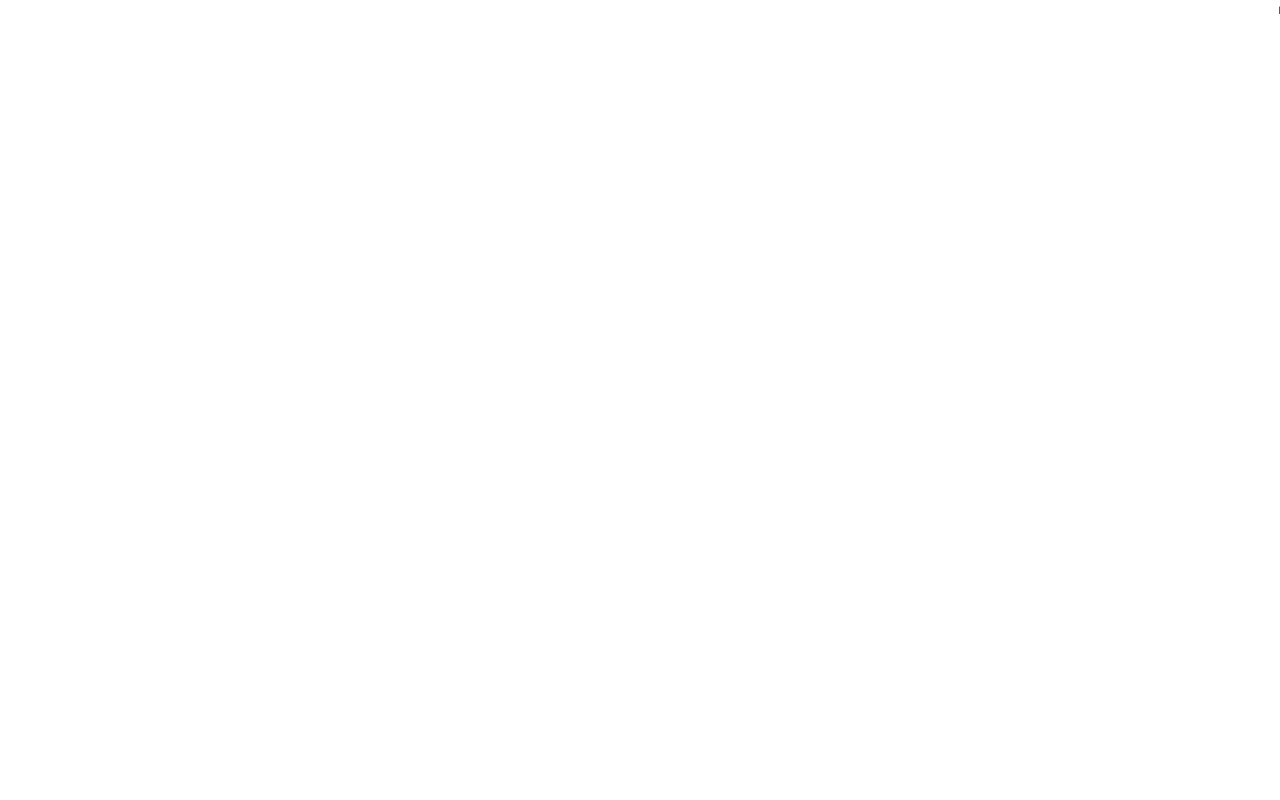
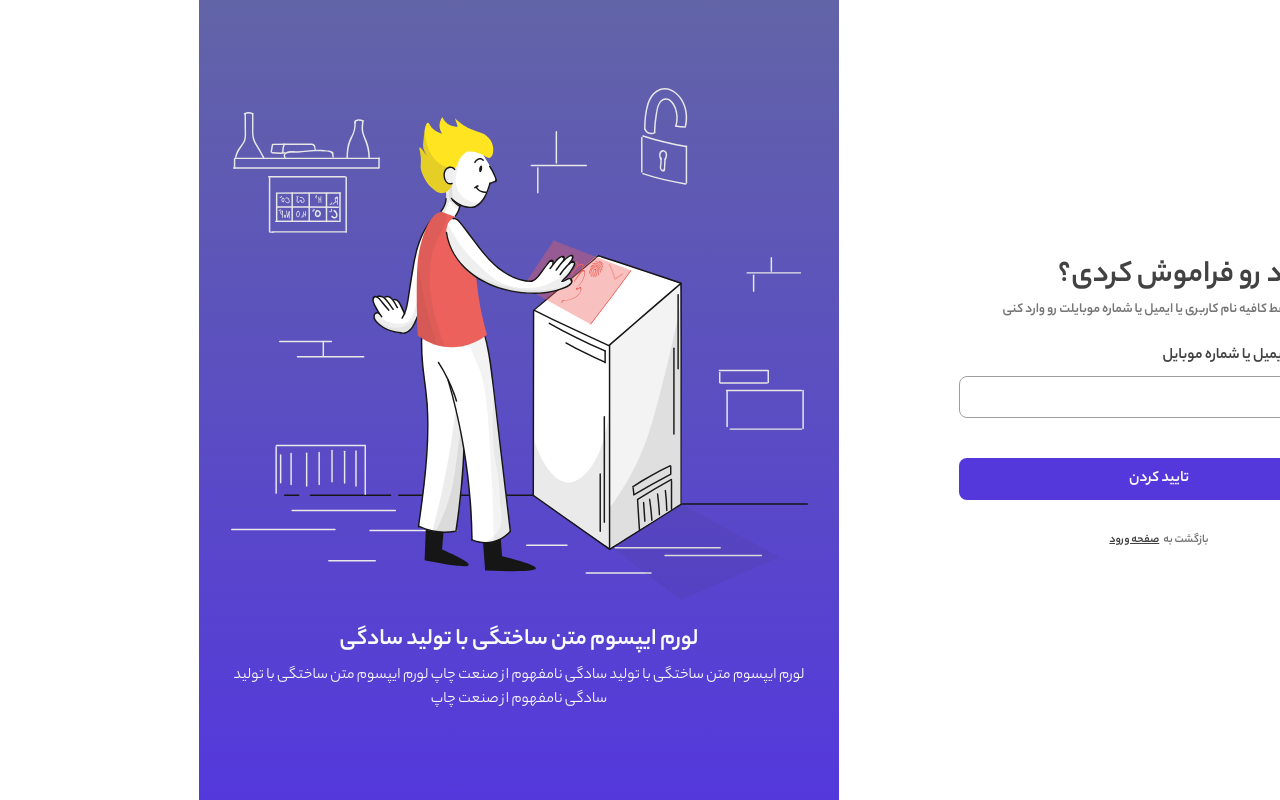
Before and after one commit to arminsb/bittip, a Nuxt app: page /auth/forgetPassword in a window 1280 px wide. Before the commit this address had no page. Built offline with nearby package versions, Linux system fonts and the light colour scheme.

Commit message:
forget password

```diff
--- a/components/Header.vue
+++ b/components/Header.vue
@@ -1,6 +1,7 @@
 <template>
   <ul>
-    <li><NuxtLink to="/register">register</NuxtLink></li>
+    <li><NuxtLink to="/auth/register">register</NuxtLink></li>
+    <li><NuxtLink to="/auth/login">register</NuxtLink></li>
     <li><NuxtLink to="/">home</NuxtLink></li>
   </ul>
 </template>
--- /dev/null
+++ b/pages/auth/forgetPassword.vue
@@ -0,0 +1,93 @@
+<template>
+  <div
+    class="center-directive w-full min-h-screen md:w-6/12 items-center dark:bg-darkBg"
+  >
+    <div class="center-directive flex-col py-10">
+      <div class="text-right w-full font-yekanBakhBold mb-6">
+        <h1 class="text-[32px] text-textLightBlack dark:text-textWhite">
+          رمز ورود رو فراموش کردی؟
+        </h1>
+        <p class="text-sm text-textMuted dark:text-grayBorder">
+          اشکالی نداره فقط کافیه نام کاربری یا ایمیل یا شماره موبایلت رو وارد
+          کنی
+        </p>
+      </div>
+      <div class="mb-5">
+        <label
+          for="username"
+          class="block mb-2 font-yekanBakhBold text-textLightBlack dark:text-textWhite dark:text-textWhite"
+          >نام کاربری یا ایمیل یا شماره موبایل</label
+        >
+
+        <input
+          v-model="formData.username"
+          @change="v$.username.$touch"
+          type="text"
+          id="username"
+          placeholder="وارد کردن"
+          class="my-input rounded-lg border outline-none border-grayBorder text-textLightBlack placeholder:text-grayBorder block w-full p-2.5 focus:border-inputFocus"
+          :class="{
+            'border-inputDanger focus:border-inputDanger': v$.username.$error,
+            'border-inputSuccess ': !v$.username.$invalid,
+          }"
+        />
+        <div
+          class="text-red-500"
+          v-for="error of v$.username.$errors"
+          :key="error.$uid"
+        >
+          <div class="error-msg">{{ error.$message }}</div>
+        </div>
+      </div>
+
+      <CommonSubmitButton
+        class="mt-5"
+        text="تایید کردن"
+        textColor="text-textWhite"
+        bgColor="bg-primaryBlue"
+        font="font-yekanBakh"
+      />
+
+      <div class="font-yekanBakhBold text-xs mt-8 flex">
+        <p class="text-textMuted pl-1">بازگشت به</p>
+        <NuxtLink
+          to="/auth/register"
+          class="text-textLightBlack dark:text-textWhite underline"
+          >صفحه ورود</NuxtLink
+        >
+      </div>
+    </div>
+  </div>
+</template>
+
+  <script>
+import { computed } from "vue";
+import { useVuelidate } from "@vuelidate/core";
+import { required, helpers } from "@vuelidate/validators";
+
+definePageMeta({
+  layout: "auth",
+});
+export default {
+  setup() {
+    const formData = reactive({
+      username: "",
+    });
+
+    const rules = computed(() => {
+      return {
+        username: {
+          required: helpers.withMessage(
+            "لورم ایپسوم متن ساختگی با تولید سادگی",
+            required
+          ),
+        },
+      };
+    });
+
+    const v$ = useVuelidate(rules, formData);
+
+    return { formData, v$ };
+  },
+};
+</script>
```
